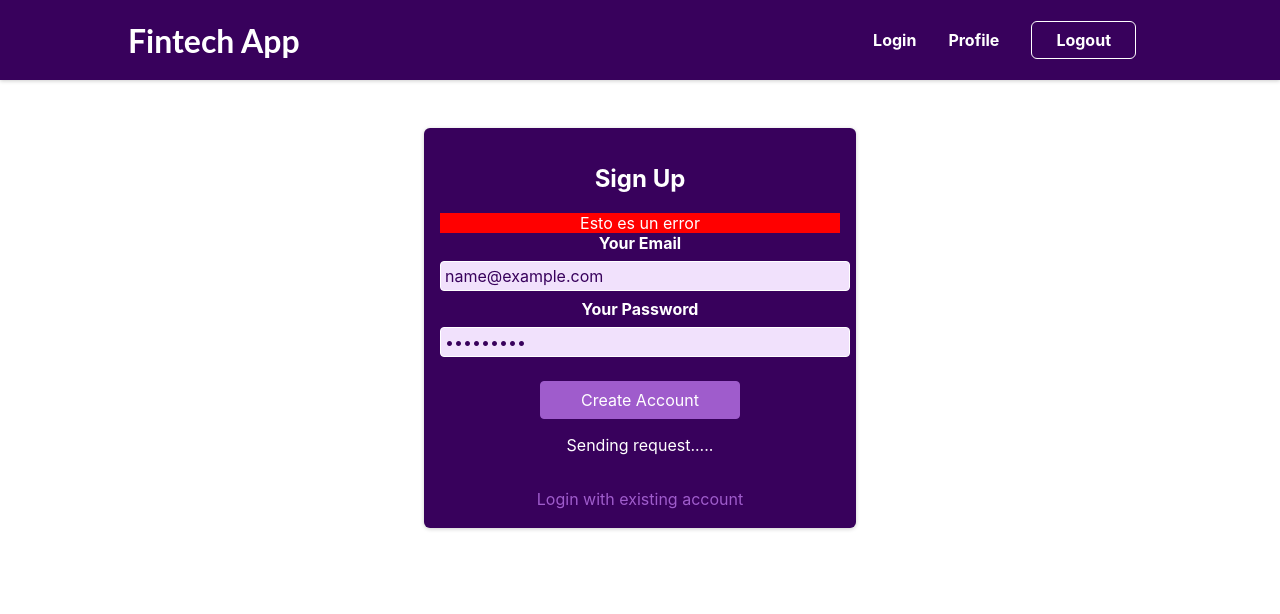
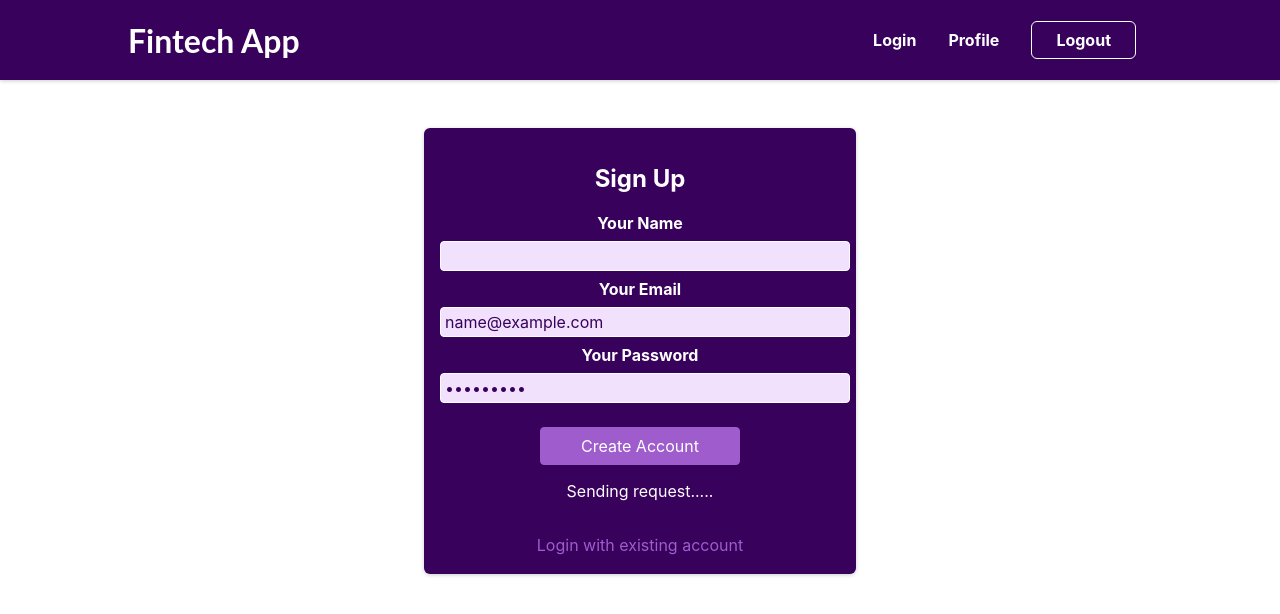
Before and after one commit to miguelfervi/fintench-app, a React (Create React App) app: page /auth in a window 1280 px wide. Both pictures are taken after typing "name@example.com", "Sample123" into the empty fields and a click on the button "Create new account". Shown: the top 614 px of the page. Built offline with nearby package versions, Linux system fonts and the light colour scheme.

Commit message:
Fix firebase and improve code

```diff
--- a/package.json
+++ b/package.json
@@ -6,7 +6,7 @@
     "@testing-library/jest-dom": "^5.11.4",
     "@testing-library/react": "^11.1.0",
     "@testing-library/user-event": "^12.1.10",
-    "firebase": "^9.0.1",
+    "firebase": "8.0.0",
     "react": "^17.0.2",
     "react-dom": "^17.0.2",
     "react-redux": "^7.2.4",
--- a/src/actions/auth.js
+++ b/src/actions/auth.js
@@ -1,3 +1,4 @@
+import { firebase } from "../firebase/firebase-config";
 import { types } from "../types/types";
 
 export const startLoginEmailPassword = (email, password) => {
@@ -8,6 +9,22 @@ export const startLoginEmailPassword = (email, password) => {
   };
 };
 
+export const startRegisterEmailPassword = (email, password, displayName) => {
+  return (dispatch) => {
+    firebase
+      .auth()
+      .createUserWithEmailAndPassword(email, password)
+      .then(async ({ user }) => {
+        await user.updateProfile({ displayName });
+
+        dispatch(login(user.uid, user.displayName));
+      })
+      .catch((e) => {
+        console.log(e);
+      });
+  };
+};
+
 export const login = (uid, displayName) => ({
   type: types.login,
   payload: {
--- a/src/components/Auth/AuthForm.js
+++ b/src/components/Auth/AuthForm.js
@@ -1,17 +1,21 @@
 import { useState, useRef } from "react";
-import { useDispatch } from "react-redux";
+import { useDispatch, useSelector } from "react-redux";
 import validator from "validator";
 
 import classes from "./AuthForm.module.css";
-import { startLoginEmailPassword } from "../../actions/auth";
-import {setError, removeError } from '../../actions/ui'
-
+import {
+  startLoginEmailPassword,
+  startRegisterEmailPassword,
+} from "../../actions/auth";
+import { setError, removeError } from "../../actions/ui";
 
 const AuthForm = () => {
   const [isLogin, setIsLogin] = useState(true);
-  // const [isLoading, setIsLoading] = useState(false);
   const emailInputRef = useRef();
   const passwordInputRef = useRef();
+  const nameInputRef = useRef();
+
+  const { msgError } = useSelector((state) => state.ui);
 
   const dispatch = useDispatch();
 
@@ -20,14 +24,17 @@ const AuthForm = () => {
   };
 
   const isFormValid = () => {
-    if (!validator.isEmail(emailInputRef.current.value)) {
-     dispatch(setError('Email is not valid'))
+    if (nameInputRef.current.value.length < 4) {
+      dispatch(setError("Name should be at least 4 characters"));
+      return false;
+    } else if (!validator.isEmail(emailInputRef.current.value)) {
+      dispatch(setError("Email is not valid"));
       return false;
     } else if (passwordInputRef.current.value.length < 6) {
-      dispatch(setError('Password should be at least 6 characters'))
+      dispatch(setError("Password should be at least 6 characters"));
       return false;
     }
-    dispatch(removeError())
+    dispatch(removeError());
     return true;
   };
 
@@ -36,13 +43,16 @@ const AuthForm = () => {
 
     const enteredEmail = emailInputRef.current.value;
     const enteredPassword = passwordInputRef.current.value;
+    const enteredName = !isLogin ?  nameInputRef.current.value : '';
 
-    console.log(enteredEmail, enteredPassword);
+    console.log(enteredEmail, enteredPassword, enteredName);
     if (isLogin) {
       dispatch(startLoginEmailPassword(enteredEmail, enteredPassword));
     } else {
       if (isFormValid()) {
-        console.log("form correct");
+        dispatch(
+          startRegisterEmailPassword(enteredEmail, enteredPassword, enteredName)
+        );
       }
     }
   };
@@ -50,10 +60,14 @@ const AuthForm = () => {
   return (
     <section className={classes.auth}>
       <h1>{isLogin ? "Login" : "Sign Up"}</h1>
-      <div className={classes.error}>
-      Esto es un error
-      </div>
+      {msgError && <div className={classes.error}>{msgError}</div>}
       <form onSubmit={submitHandler}>
+        {!isLogin && (
+          <div className={classes.control}>
+            <label htmlFor="name">Your Name</label>
+            <input type="text" id="name" required ref={nameInputRef} />
+          </div>
+        )}
         <div className={classes.control}>
           <label htmlFor="email">Your Email</label>
           <input type="email" id="email" required ref={emailInputRef} />
--- a/src/firebase/firebaseConfig.js
+++ b/src/firebase/firebase-config.js
@@ -10,5 +10,6 @@ const firebaseConfig = {
   appId: "1:80229617357:web:8a73c8eb3c8226a3c6e384",
 };
 
+firebase.initializeApp(firebaseConfig);
 
-firebase.initializeApp(firebaseConfig);
+export { firebase };
```
Also changed, not shown: 1 other file (tests, documents, lock files or other folders).
